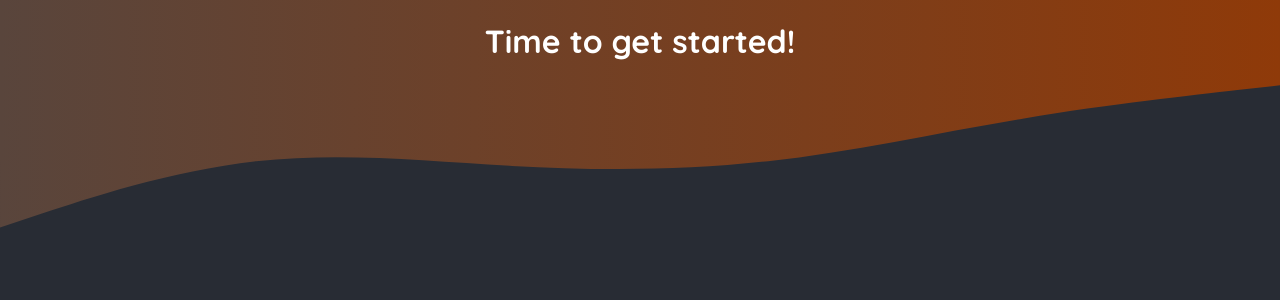
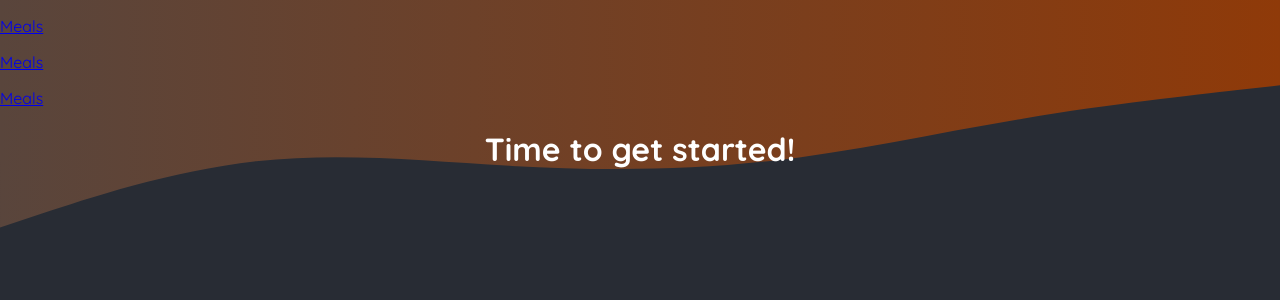
Before and after one commit to mathisglt/NextFood, a Next.js app: page / in a window 1280 px wide. Shown: the top 300 px of the page. Built offline with nearby package versions, Linux system fonts and the light colour scheme.

Commit message:
Exercice

```diff
--- a/app/page.js
+++ /dev/null
@@ -1,9 +0,0 @@
-export default function Home() {
-  return (
-    <main>
-      <h1 style={{ color: 'white', textAlign: 'center' }}>
-        Time to get started!
-      </h1>
-    </main>
-  );
-}
--- /dev/null
+++ b/app/page.jsx
@@ -0,0 +1,13 @@
+import Link from "next/link";
+export default function Home() {
+  return (
+    <main>
+      <p><Link href="/meals">Meals</Link></p>
+      <p><Link href="/meals/share">Meals</Link></p>
+      <p><Link href="/community">Meals</Link></p>
+      <h1 style={{ color: 'white', textAlign: 'center' }}>
+        Time to get started!
+      </h1>
+    </main>
+  );
+}
--- a/package.json
+++ b/package.json
@@ -9,11 +9,13 @@
     "lint": "next lint"
   },
   "dependencies": {
+    "next": "14.0.3",
     "react": "^18",
-    "react-dom": "^18",
-    "next": "14.0.3"
+    "react-dom": "^18"
   },
   "devDependencies": {
+    "@types/node": "22.10.1",
+    "@types/react": "18.3.13",
     "eslint": "^8",
     "eslint-config-next": "14.0.3"
   }
```
Also changed, not shown: app/community/page.jsx (added, +7 -0 lines), app/meals/[slug]/page.jsx (added, +7 -0 lines), app/meals/page.jsx (added, +7 -0 lines), app/meals/share/page.jsx (added, +7 -0 lines), tsconfig.json (added, +34 -0 lines), app/layout.jsx (renamed from app/layout.js), 1 other file (tests, documents, lock files or other folders).
